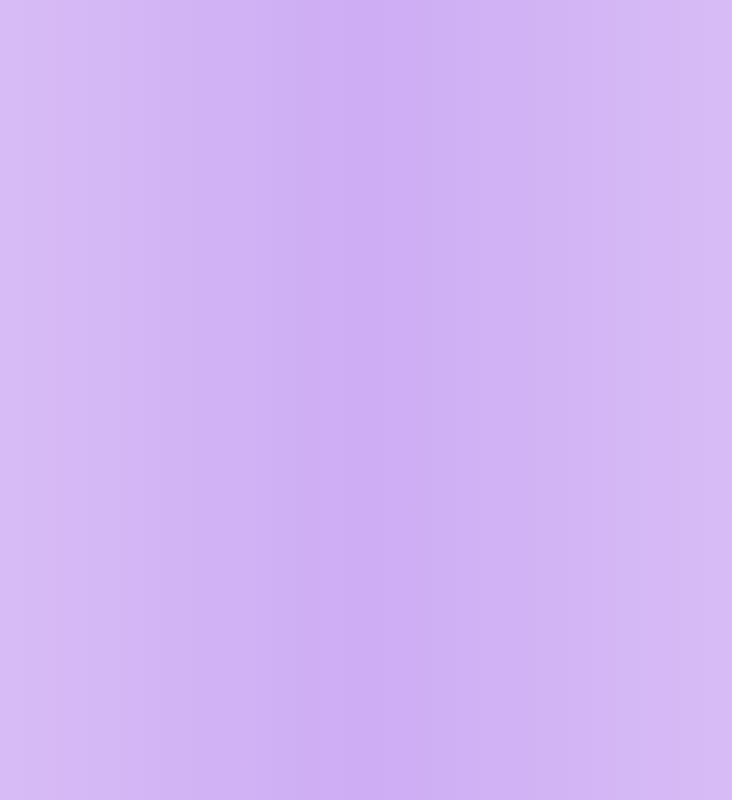
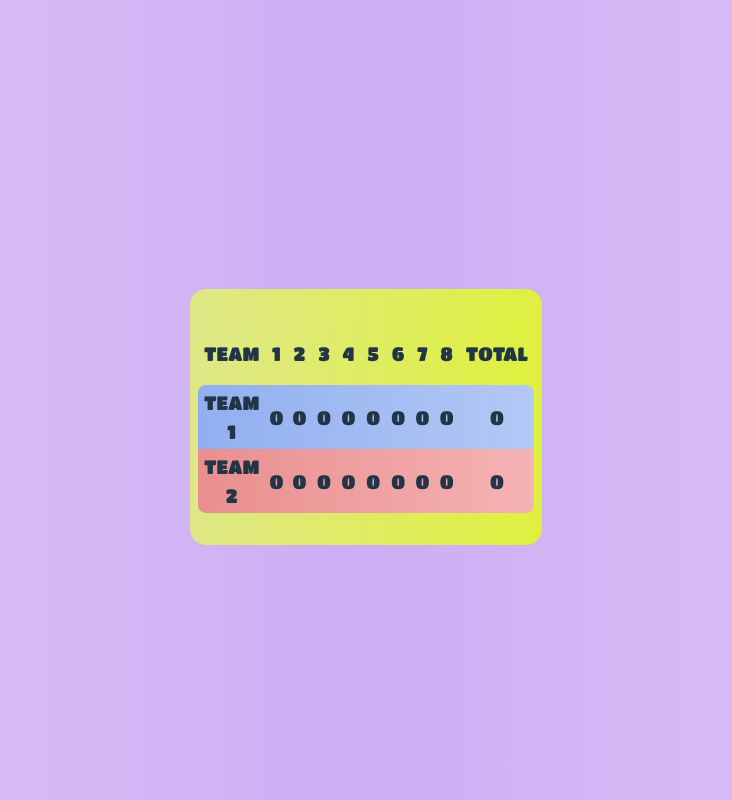
Before and after one commit to TurosIgor/taboo, a React (Vite) app in the folder taboo/: page /play/results in a window 1280 px wide. Shown: the whole page, without its empty margins (274-1006 px from the left). Built offline with nearby package versions, Linux system fonts and the light colour scheme.

Commit message:
basic page structure

```diff
--- a/taboo/src/pages/Results/Results.jsx
+++ b/taboo/src/pages/Results/Results.jsx
@@ -1,3 +1,19 @@
+import { useOutletContext } from "react-router-dom";
+import Scoreboard from "../../components/Scoreboard/Scoreboard";
+
 export default function Results () {
-    return <></>
+    const {teams, scores} = useOutletContext()
+
+    return (
+    <div className="Results">
+        <div className="Winner">
+            <h1 className="VictoryMessage"></h1>
+            <h2 className="MVP"></h2>
+        </div>
+        <div className="PlayerStats">
+
+        </div>
+        <Scoreboard teams={teams} scores={scores} />
+    </div>
+    )
 }
```
